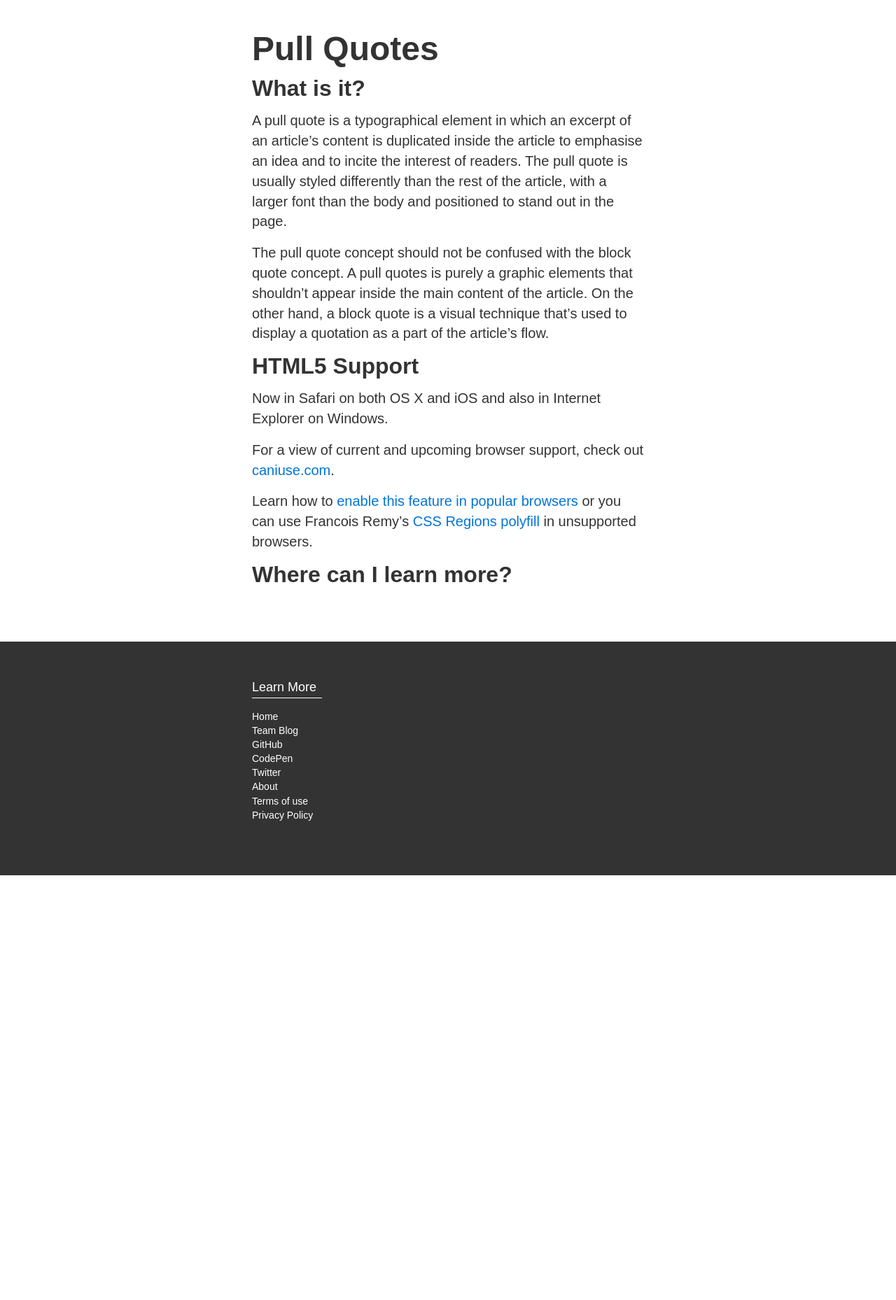
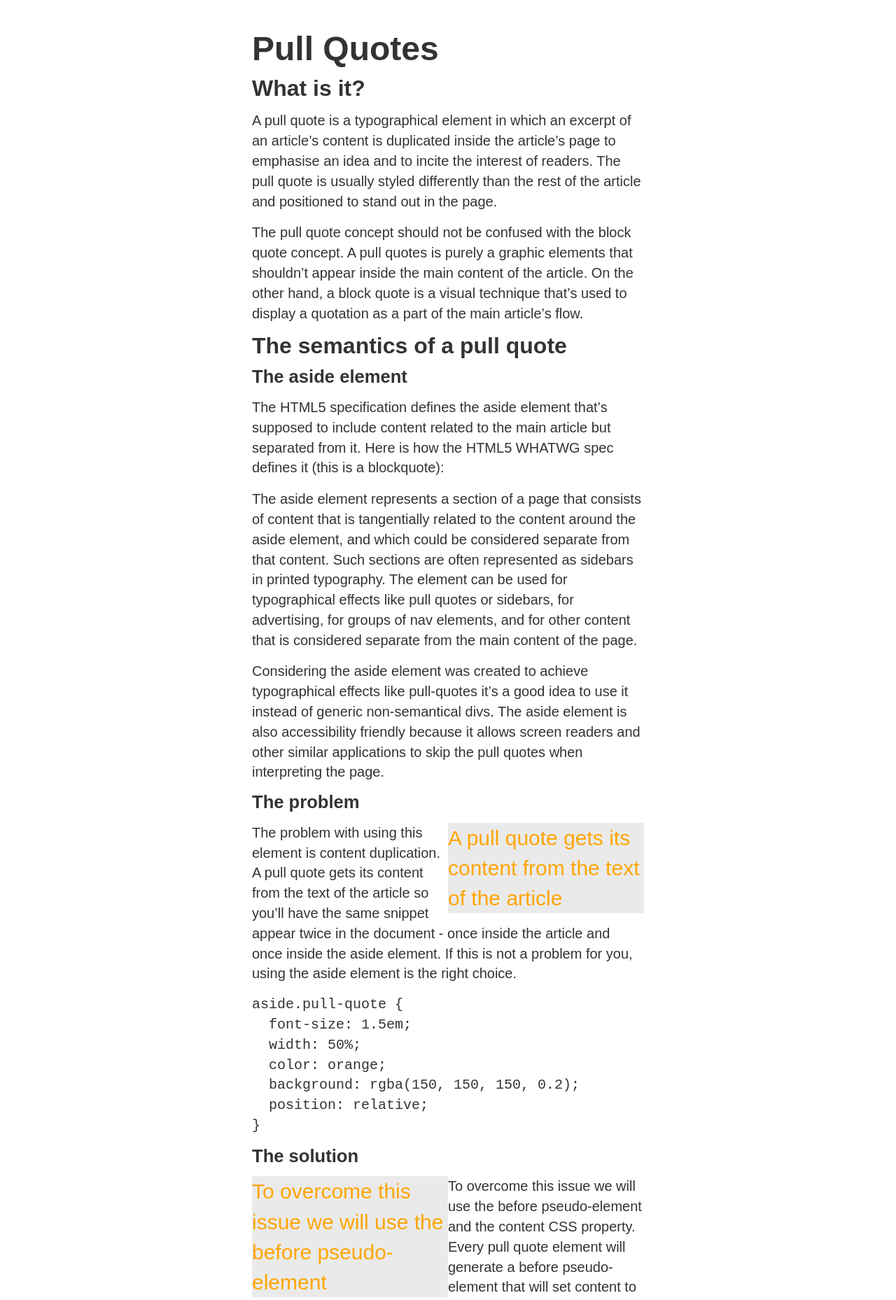
Before and after one commit to adobe-webplatform/adobe-webplatform.github.io, a Jekyll site: the page built from _posts/2014-09-23-pull-quotes.md, in a window 1280 px wide. Shown: the part 523-2381 px from the top of the page at 70% size. Built offline with Jekyll 4.4.1, drawn with Linux system fonts in a browser that asks for light colours; nearby versions of some CDN libraries; before the commit the page ends 1774 px from its top, so only the background shows below that; some of the changed text lies outside the part shown.

Commit message:
Add the semantics chapter and custom CSS code

```diff
--- a/_posts/2014-09-23-pull-quotes.md
+++ b/_posts/2014-09-23-pull-quotes.md
@@ -12,17 +12,51 @@ bg: E2E1B9
 
 ##What is it?
 
-A pull quote is a typographical element in which an excerpt of an article's content is duplicated inside the article to emphasise an idea and to incite the interest of readers. The pull quote is usually styled differently than the rest of the article, with a larger font than the body and positioned to stand out in the page.
+A pull quote is a typographical element in which an excerpt of an article's content is duplicated inside the article's page to emphasise an idea and to incite the interest of readers. The pull quote is usually styled differently than the rest of the article and positioned to stand out in the page.
 
-The pull quote concept should not be confused with the block quote concept. A pull quotes is purely a graphic elements that shouldn't appear inside the main content of the article. On the other hand, a block quote is a visual technique that's used to display a quotation as a part of the article's flow.
+The pull quote concept should not be confused with the block quote concept. A pull quotes is purely a graphic elements that shouldn't appear inside the main content of the article. On the other hand, a block quote is a visual technique that's used to display a quotation as a part of the main article's flow.
 
-##HTML5 Support
+##The semantics of a pull quote
+###The aside element
+The HTML5 specification defines the aside element that's supposed to include content related to the main article but separated from it. Here is how the HTML5 WHATWG spec defines it (this is a blockquote):
 
-Now in Safari on both OS X and iOS and also in Internet Explorer on Windows.
+> The aside element represents a section of a page that consists of content that is tangentially related to the content around
+> the aside element, and which could be considered separate from that content. Such sections are often represented as sidebars
+> in printed typography.
+> The element can be used for typographical effects like pull quotes or sidebars, for advertising, for groups of nav elements,
+> and for other content that is considered separate from the main content of the page.
 
-For a view of current and upcoming browser support, check out [caniuse.com](http://caniuse.com/#search=regions){:target="_blank"}.
+Considering the aside element was created to achieve typographical effects like pull-quotes it's a good idea to use it instead of generic non-semantical divs. The aside element is also accessibility friendly because it allows screen readers and other similar applications to skip the pull quotes when interpreting the page.
 
-Learn how to [enable this feature in popular browsers](http://webplatform.adobe.com/enable/) or you can use Francois Remy's
-[CSS Regions polyfill](https://github.com/FremyCompany/css-regions-polyfill/){:target="_blank"} in unsupported browsers.
+###The problem
+<aside class="pull-quote right">A pull quote gets its content from the text of the article</aside>
 
-##Where can I learn more?
+The problem with using this element is content duplication. A pull quote gets its content from the text of the article so you'll have the same snippet appear twice in the document - once inside the article and once inside the aside element. If this is not a problem for you, using the aside element is the right choice.
+
+~~~ CSS
+aside.pull-quote {
+  font-size: 1.5em;
+  width: 50%;
+  color: orange;
+  background: rgba(150, 150, 150, 0.2);
+  position: relative;
+}
+~~~
+
+###The solution
+
+<aside class="pull-quote pseudo left" data-snippet="To overcome this issue we will use the before pseudo-element"></aside>
+To overcome this issue we will use the before pseudo-element and the content CSS property. Every pull quote element will generate a before pseudo-element that will set content to the value of an attribute called "data-snippet". This way we can keep the aside element empty and the content of the pull quote will be generated by the browser from the data attribute.
+
+~~~ HTML
+<aside class="pull-quote pseudo" data-snippet="Snippet"></aside>
+~~~
+
+~~~ CSS
+aside.pull-quote.pseudo:before {
+  width: 100%;
+  content: attr(data-snippet);
+}
+~~~
+
+##Adding some spice
--- a/css/main.css
+++ b/css/main.css
@@ -261,4 +261,22 @@ a {
     .filter-effects-codepen iframe {
       height: 215px; } }
 
+/* Pull quotes CSS */
+aside.pull-quote {
+  font-size: 1.5em;
+  width: 50%;
+  color: orange;
+  background: rgba(150, 150, 150, 0.2);
+  position: relative; }
+
+aside.pull-quote.left {
+  float: left; }
+
+aside.pull-quote.right {
+  float: right; }
+
+aside.pull-quote.pseudo:before {
+  width: 100%;
+  content: attr(data-snippet); }
+
 /*# sourceMappingURL=main.css.map */
--- a/css/main.scss
+++ b/css/main.scss
@@ -340,3 +340,25 @@ a {
     height: 215px;
   }
 }
+
+/* Pull quotes CSS */
+aside.pull-quote {
+  font-size: 1.5em;
+  width: 50%;
+  color: orange;
+  background: rgba(150, 150, 150, 0.2);
+  position: relative;
+}
+
+aside.pull-quote.left {
+  float: left;
+}
+
+aside.pull-quote.right {
+  float: right;
+}
+
+aside.pull-quote.pseudo:before {
+  width: 100%;
+  content: attr(data-snippet);
+}
```
Also changed, not shown: 1 other file.
